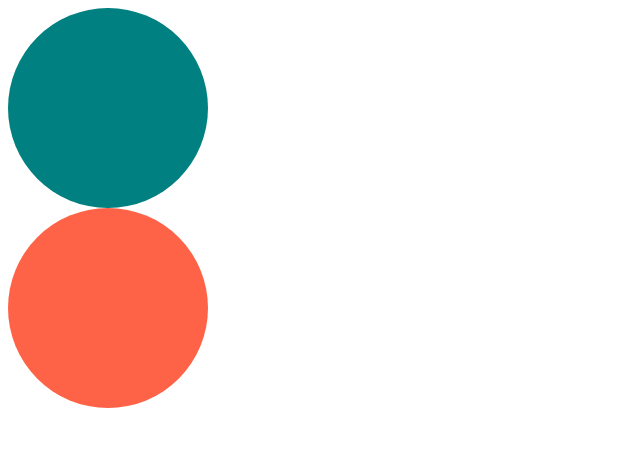
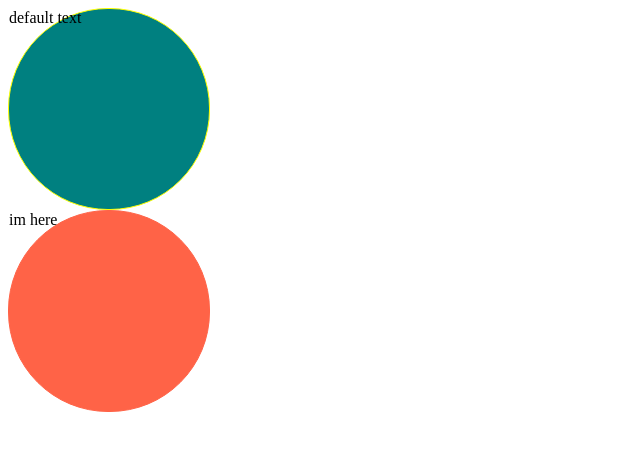
Before and after one commit to plusbeauxjours/CryptoTracker, a React (Create React App) app: page / in a window 1280 px wide. Shown: the top 450 px of the page, without its empty margins (0-640 px from the left). Built offline with nearby package versions, Linux system fonts and the light colour scheme.

Commit message:
set: Optional Props

```diff
--- a/src/App.tsx
+++ b/src/App.tsx
@@ -3,8 +3,8 @@ import Circle from "./Circle";
 function App() {
   return (
     <div>
-      <Circle bgColor="teal" />
-      <Circle bgColor="tomato" />
+      <Circle borderColor="yellow" bgColor="teal" />
+      <Circle text="im here" bgColor="tomato" />
     </div>
   );
 }
--- a/src/Circle.tsx
+++ b/src/Circle.tsx
@@ -1,18 +1,30 @@
 import styled from "styled-components";
 
-interface CircleProps {
+interface ContainerProps {
   bgColor: string;
+  borderColor: string;
 }
 
-const Container = styled.div<CircleProps>`
+const Container = styled.div<ContainerProps>`
   width: 200px;
   height: 200px;
   background-color: ${(props) => props.bgColor};
   border-radius: 100px;
+  border: 1px solid ${(props) => props.borderColor};
 `;
 
-function Circle({ bgColor }: CircleProps) {
-  return <Container bgColor={bgColor} />;
+interface CircleProps {
+  bgColor: string;
+  borderColor?: string;
+  text?: string;
+}
+
+function Circle({ bgColor, borderColor, text = "default text" }: CircleProps) {
+  return (
+    <Container bgColor={bgColor} borderColor={borderColor ?? bgColor}>
+      {text}
+    </Container>
+  );
 }
 
 export default Circle;
```
